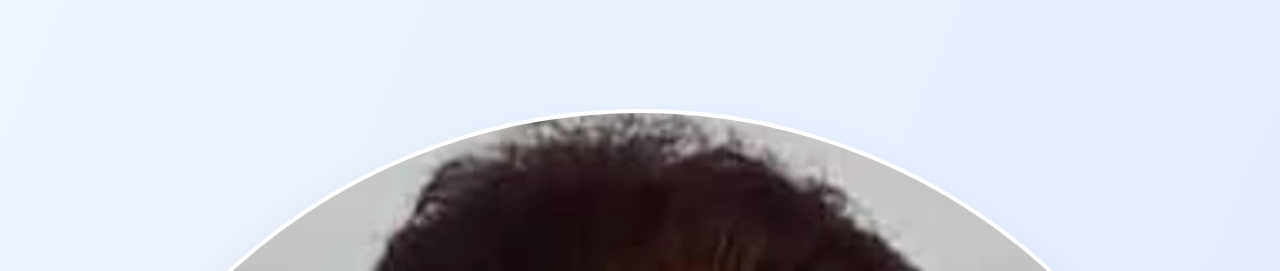
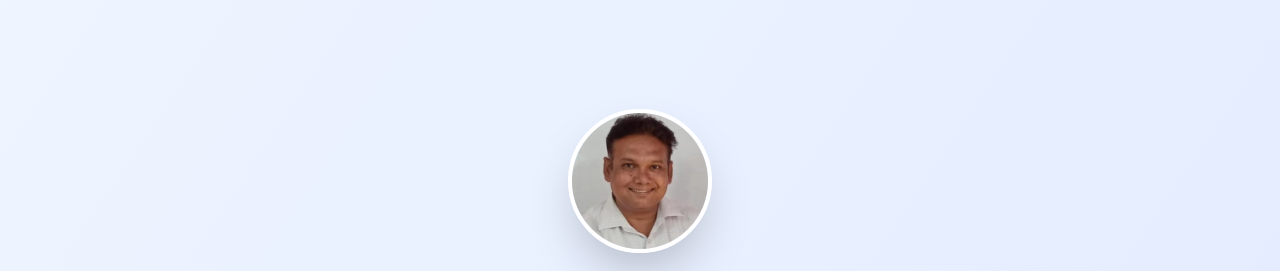
Before and after one commit to phereiitg/ConceptClasses_chart, a plain HTML site: page frontend/index.html in a window 1280 px wide. Shown: the part 331-602 px from the top of the page. Drawn offline with nearby package versions, Linux system fonts and the light colour scheme.

Commit message:
ui changes

```diff
--- a/frontend/index.html
+++ b/frontend/index.html
@@ -50,7 +50,7 @@
 
         <!-- Founder Section -->
         <section class="my-16 text-center fade-in" style="animation-delay: 0.2s;">
-            <img src="/assets/admin.jpeg" alt="Avijit Kr. Dey, Founder" class="w-38 h-38 mx-auto rounded-full object-cover border-4 border-white shadow-2xl">
+            <img src="/assets/admin.jpeg" alt="Avijit Kr. Dey, Founder" class="w-36 h-36 mx-auto rounded-full object-cover border-4 border-white shadow-2xl">
             <h2 class="text-3xl font-bold mt-6 text-indigo-900">Avijit Kr. Dey</h2>
             <p class="text-gray-600 font-semibold">Founder & Principal Educator</p>
             <p class="max-w-2xl mx-auto mt-4 text-gray-700">
```
